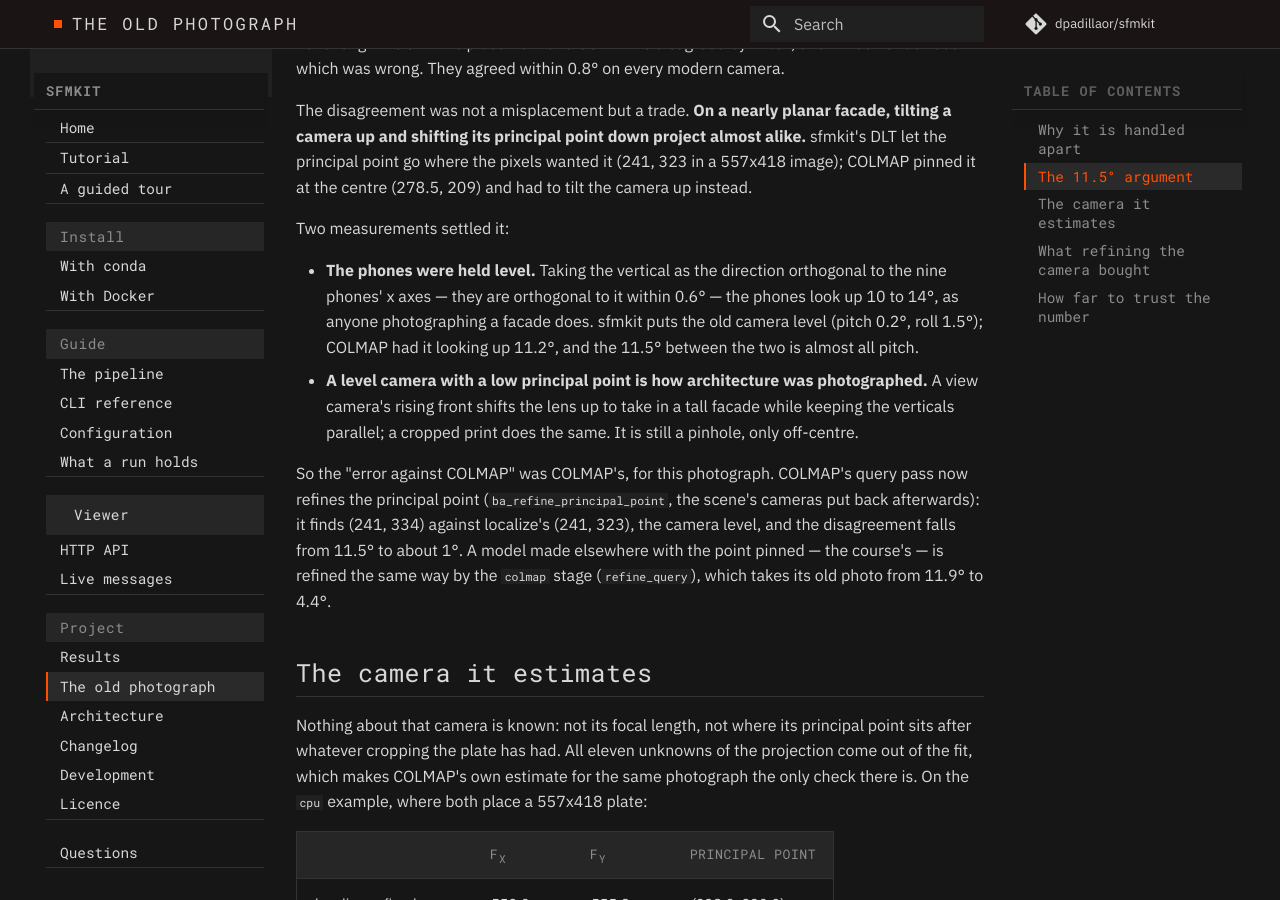
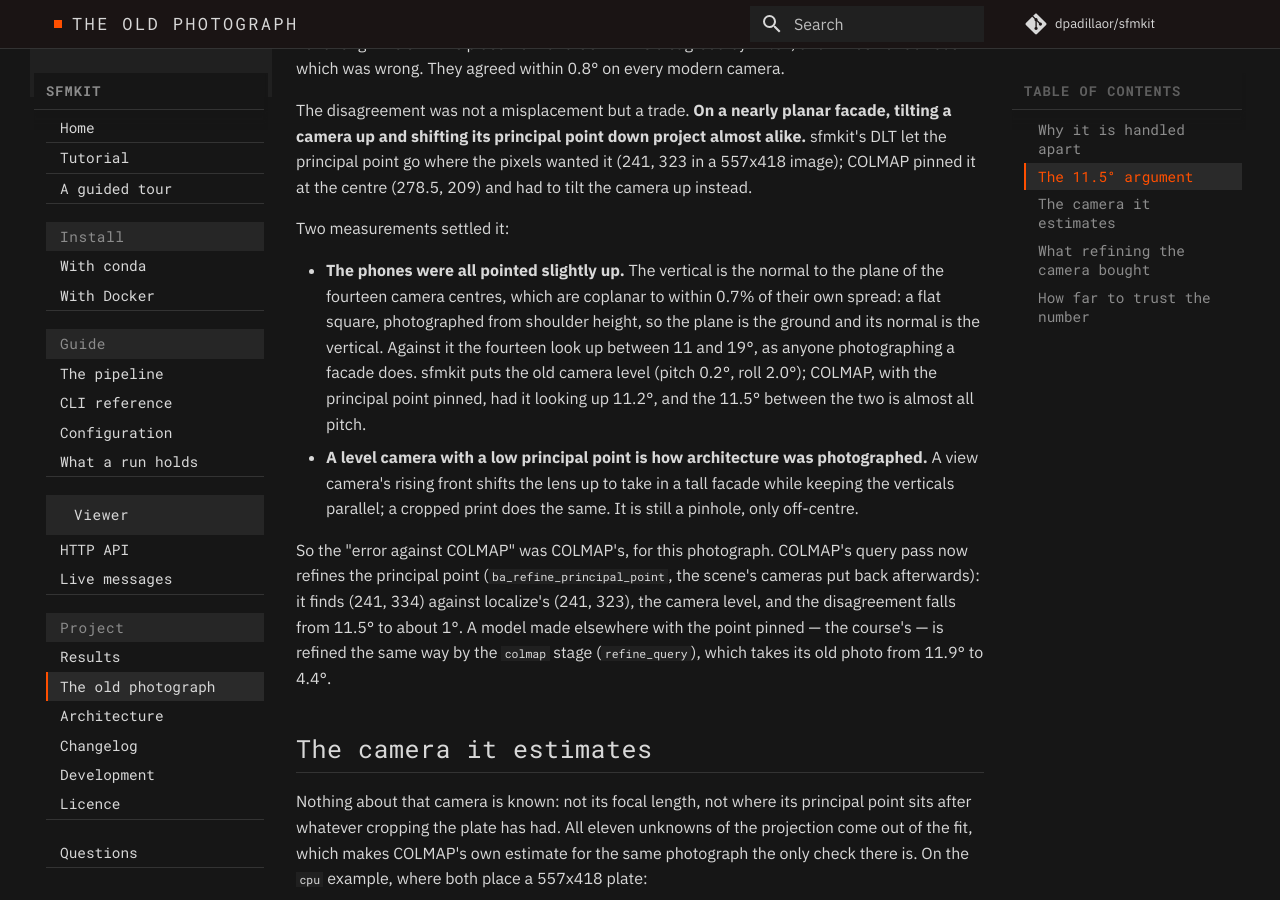
Before and after one commit to dpadillaor/sfmkit, an MkDocs documentation site: the page built from website/docs/project/old-photo.md, in a window 1280 px wide and 900 px high, scrolled down 1645 px. Built offline with MkDocs 1.6.1 and Material for MkDocs 9.7.7, drawn with Linux system fonts in a browser that asks for light colours; comment, search, counter and statistics services are not loaded.

Commit message:
Take the vertical from the camera centres, and retire the nine-camera measurement
The levelness half of the principal point argument was measured when the set
was nine photographs, and it took the vertical as the direction orthogonal to
the phones' x axes. That construction assumed every phone was held the same way
up. Five of the fourteen are portrait, and a portrait phone's x axis points
nearly straight up, so over the current set the fit is 36 degrees out on its
worst camera and the vertical it returns puts optical axes 87 degrees above the
horizon, which no one photographing a facade managed.

The camera centres are the better instrument and need no assumption about the
grip: fourteen of them, coplanar to within 0.7% of their own spread, because
the square is flat and the photographs were taken from shoulder height. The
normal of that plane is the vertical.

Remeasured on the frozen run against it: the fourteen look up 11 to 19 degrees,
not 10 to 14; the old camera is level at pitch 0.2 and roll 2.0, not roll 1.5.
COLMAP's, with its principal point freed, comes out at pitch -1.0, so the two
placements sit 1.2 degrees apart, which is the figure _query_pass already
promised in its docstring.

old-photo.md also said nine where the run has fourteen.

```diff
--- a/website/docs/project/old-photo.md
+++ b/website/docs/project/old-photo.md
@@ -37,11 +37,14 @@ and had to tilt the camera up instead.
 
 Two measurements settled it:
 
-- **The phones were held level.** Taking the vertical as the direction
-  orthogonal to the nine phones' x axes — they are orthogonal to it within
-  0.6° — the phones look up 10 to 14°, as anyone photographing a facade does.
-  sfmkit puts the old camera level (pitch 0.2°, roll 1.5°); COLMAP had it
-  looking up 11.2°, and the 11.5° between the two is almost all pitch.
+- **The phones were all pointed slightly up.** The vertical is the normal to
+  the plane of the fourteen camera centres, which are coplanar to within 0.7%
+  of their own spread: a flat square, photographed from shoulder height, so the
+  plane is the ground and its normal is the vertical. Against it the fourteen
+  look up between 11 and 19°, as anyone photographing a facade does. sfmkit
+  puts the old camera level (pitch 0.2°, roll 2.0°); COLMAP, with the principal
+  point pinned, had it looking up 11.2°, and the 11.5° between the two is
+  almost all pitch.
 - **A level camera with a low principal point is how architecture was
   photographed.** A view camera's rising front shifts the lens up to take in a
   tall facade while keeping the verticals parallel; a cropped print does the
```
Also changed, not shown: website/docs/project/results.md (+7 -4 lines).
